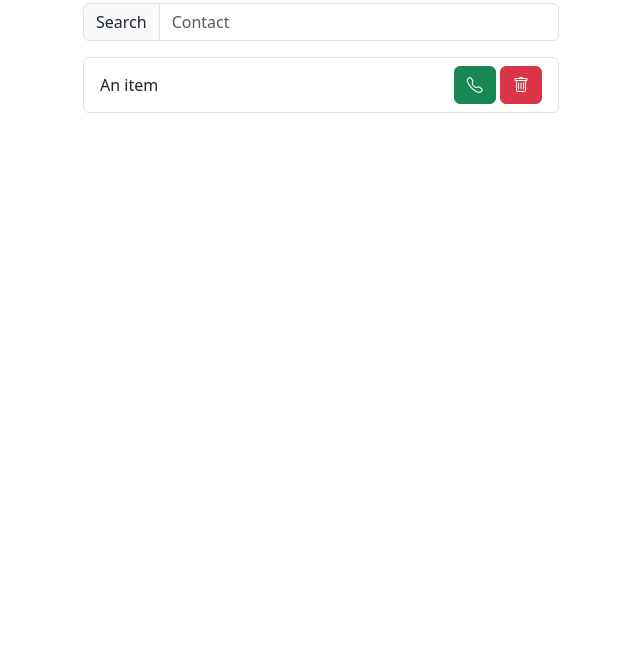
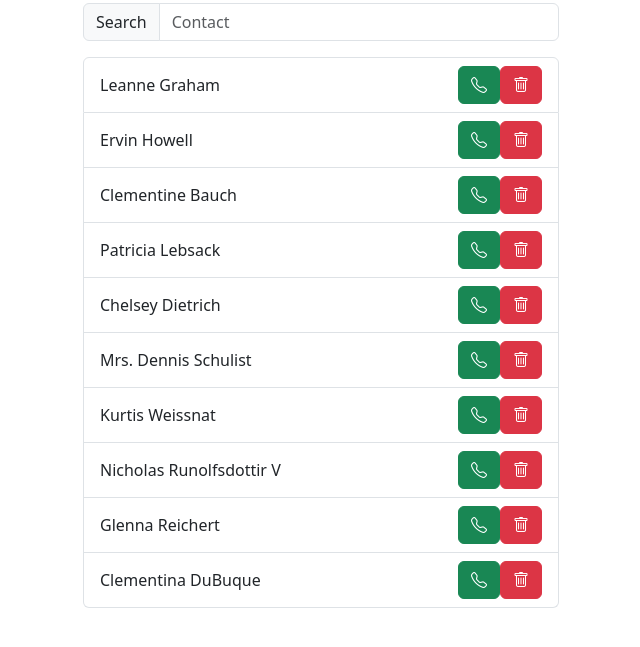
Before and after one commit to AndyGuit/phone-book, a plain HTML site: page index.html in a window 1280 px wide. Shown: the part 53-700 px from the top of the page, without its empty margins (319-959 px from the left). Drawn offline with nearby package versions, Linux system fonts and the light colour scheme.

Commit message:
feat: add rendering contacts list

```diff
--- a/index.html
+++ b/index.html
@@ -7,14 +7,11 @@
     integrity="sha384-9ndCyUaIbzAi2FUVXJi0CjmCapSmO7SnpJef0486qhLnuZ2cdeRhO02iuK6FUUVM" crossorigin="anonymous">
   <link rel="stylesheet" href="https://cdn.jsdelivr.net/npm/bootstrap-icons@1.10.5/font/bootstrap-icons.css">
   <link rel="stylesheet" href="./css/style.css">
-
 </head>
 <body>
-
   <header>
     <h1 class="text-center">Contacts</h1>
   </header>
-
   <main>
     <section class="contacts">
       <div class="container">
@@ -23,45 +20,34 @@
             <label for="contacts-search" class="input-group-text" id="basic-addon1">Search</label>
             <input id="contacts-search" type="text" class="form-control" placeholder="Contact">
           </div>
-
-
           <div class="contacts__list ">
-                    <ul class="list-group">
+            <!-- <ul class="list-group">
               <li class="list-group-item d-flex justify-content-between align-items-center" data-user-id="1">
                 <span class="contacts__contact">An item</span>
                 <div>
                   <button type="button" class="btn btn-success">
                     <i class="bi bi-telephone"></i>
                   </button>
-
                   <button type="button" class="btn btn-danger">
                     <i class="bi bi-trash"></i>
                   </button>
                 </div>
               </li>
-                    </ul>
+            </ul> -->
           </div>
         </div>
       </div>
       </div>
     </section>
   </main>
-
-
   <!--<script src="https://cdn.jsdelivr.net/npm/bootstrap@5.3.0/dist/js/bootstrap.bundle.min.js"-->
   <!--        integrity="sha384-geWF76RCwLtnZ8qwWowPQNguL3RmwHVBC9FhGdlKrxdiJJigb/j/68SIy3Te4Bkz"-->
   <!--        crossorigin="anonymous"></script>-->
-
-
   <script src="./js/vendor/Call.js"></script>
   <script src="./js/vendor/CallController.js"></script>
   <script src="./js/database/users.js"></script>
-
-
   <script src="./js/User.js"></script>
   <script src="./js/PhoneBook.js"></script>
-
   <!--<script src="./js/script.js"></script>-->
-
 </body>
 </html>
--- a/js/PhoneBook.js
+++ b/js/PhoneBook.js
@@ -1,15 +1,17 @@
 class PhoneBook {
   #contacts = [];
   #searchedUsers = [];
+  #contactListElement = document.querySelector('.contacts__list');
 
   constructor(users) {
     // validate users
 
     // add users to contacts
-    console.log('users: ', users);
     users.forEach((user) => {
       this.addContact(user);
     });
+
+    this.renderContacts();
   }
 
   addContact(user) {
@@ -32,6 +34,45 @@ class PhoneBook {
     // will add event listeners to contact book
   }
 
+  renderContacts() {
+    const listGroupElement = document.createElement('ul');
+    listGroupElement.classList.add('list-group');
+
+    const contactsListItemsElements = this.#contacts.map((contact) => this.createContactItem(contact));
+
+    listGroupElement.append(...contactsListItemsElements);
+
+    this.#contactListElement.append(listGroupElement);
+  }
+
+  createContactItem(user) {
+    const liElement = document.createElement('li');
+    liElement.classList.add('list-group-item', 'd-flex', 'justify-content-between', 'align-items-center');
+    liElement.setAttribute('data-user-id', user.id);
+
+    const nameElement = document.createElement('span');
+    nameElement.classList.add('contacts__contact');
+    nameElement.textContent = user.name;
+
+    const controlsElement = document.createElement('div');
+    const buttonCallElement = document.createElement('button');
+    const iconCallElement = document.createElement('i');
+    const buttonDeleteElement = document.createElement('button');
+    const iconDeleteElement = document.createElement('i');
+    buttonCallElement.classList.add('btn', 'btn-success');
+    iconCallElement.classList.add('bi', 'bi-telephone');
+    buttonDeleteElement.classList.add('btn', 'btn-danger');
+    iconDeleteElement.classList.add('bi', 'bi-trash');
+    buttonCallElement.append(iconCallElement);
+    buttonDeleteElement.append(iconDeleteElement);
+
+    controlsElement.append(buttonCallElement, buttonDeleteElement);
+
+    liElement.append(nameElement, controlsElement);
+
+    return liElement;
+  }
+
   get contacts() {
     return this.#contacts;
   }
```
Lines whose indentation alone changed are shown as unchanged.
